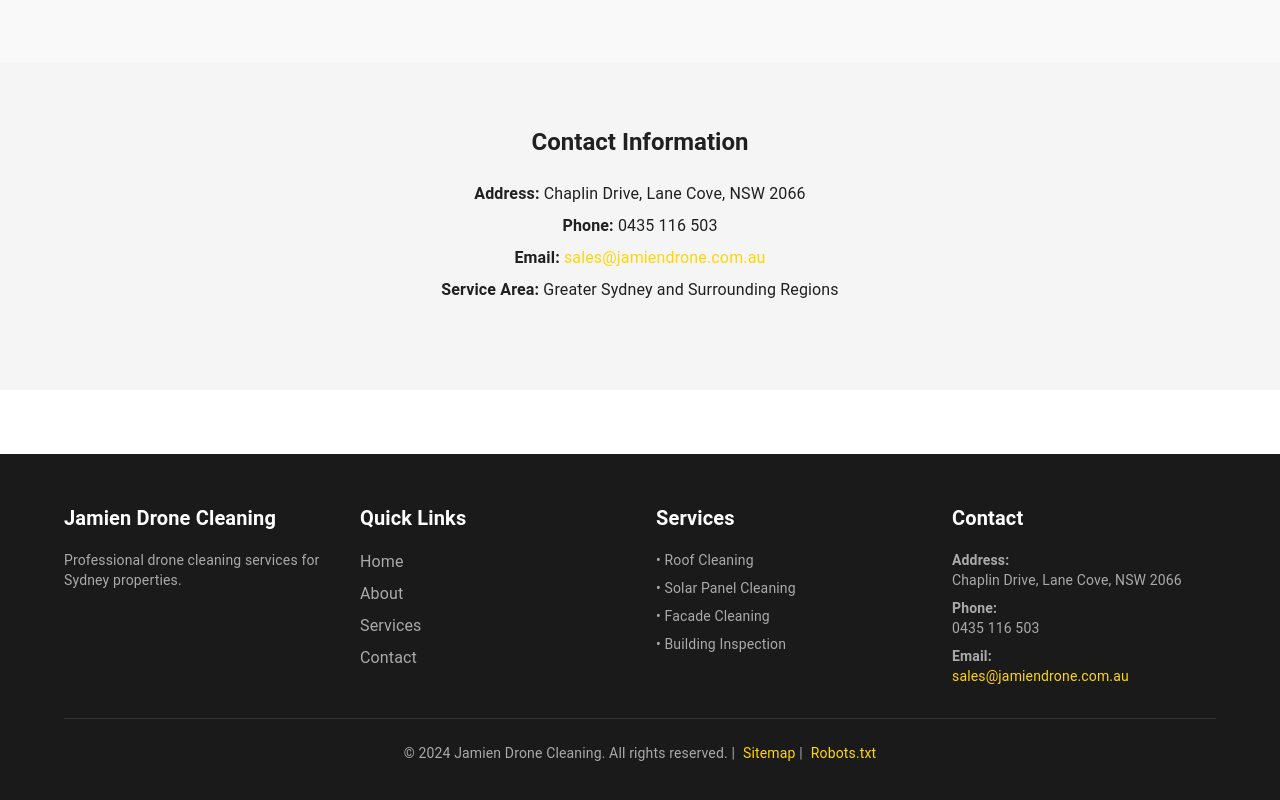
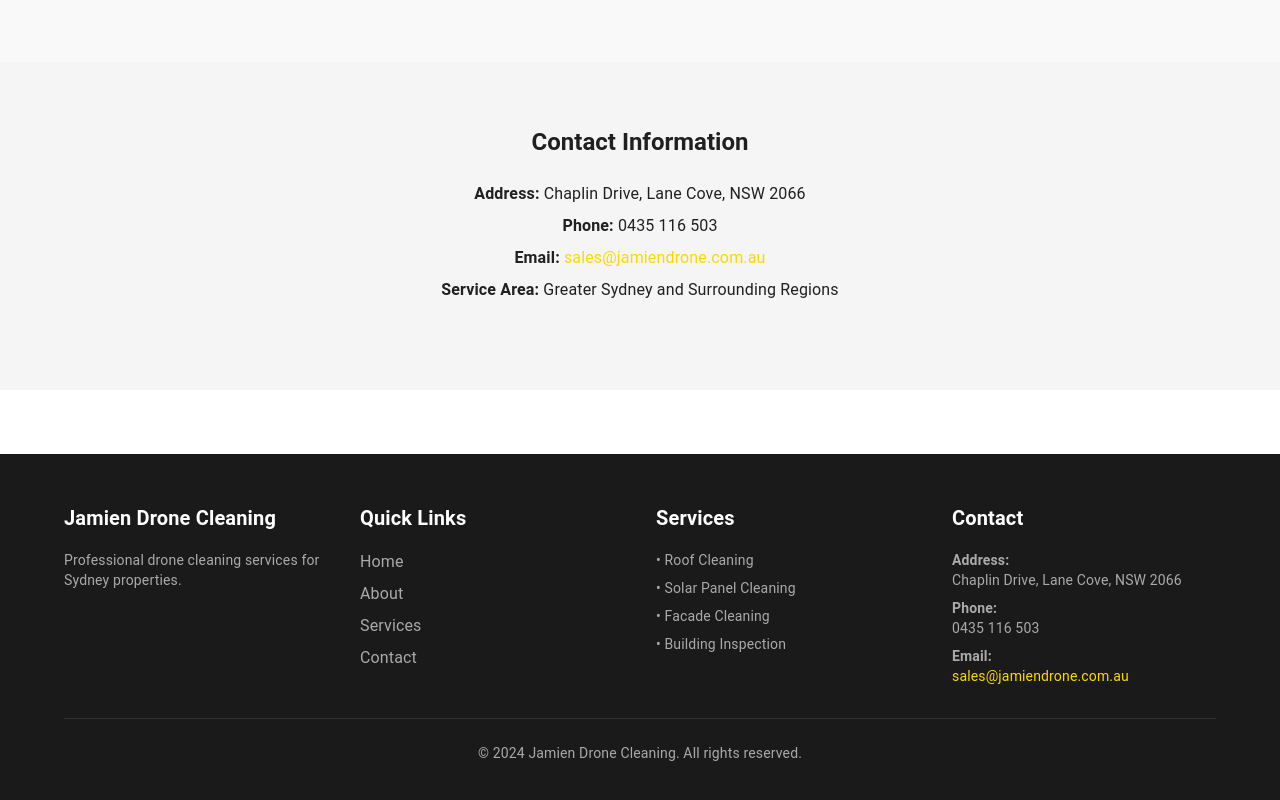
Before and after one commit to steven29-test/jamien-drone-cleaning, a React (Vite) app: page /contact in a window 1280 px wide. Shown: the part 1128-1928 px from the top of the page. Built offline with nearby package versions, Linux system fonts and the light colour scheme.

Commit message:
Remove Sitemap and Robots.txt links from footer
- Clean up footer to remove technical links
- Keep only essential content and contact info
- Maintain professional appearance

Assisted-By: cagent

```diff
--- a/src/components/Footer.tsx
+++ b/src/components/Footer.tsx
@@ -74,14 +74,7 @@ export default function Footer() {
 
         <Box sx={{ borderTop: '1px solid #333', pt: 3 }}>
           <Typography variant="body2" sx={{ textAlign: 'center', color: '#aaa' }}>
-            &copy; 2024 Jamien Drone Cleaning. All rights reserved. |
-            <Link href="/sitemap.xml" sx={{ color: '#ffd700', ml: 1, textDecoration: 'none' }}>
-              Sitemap
-            </Link>
-            {' '} |
-            <Link href="/robots.txt" sx={{ color: '#ffd700', ml: 1, textDecoration: 'none' }}>
-              Robots.txt
-            </Link>
+            &copy; 2024 Jamien Drone Cleaning. All rights reserved.
           </Typography>
         </Box>
       </Container>
```
